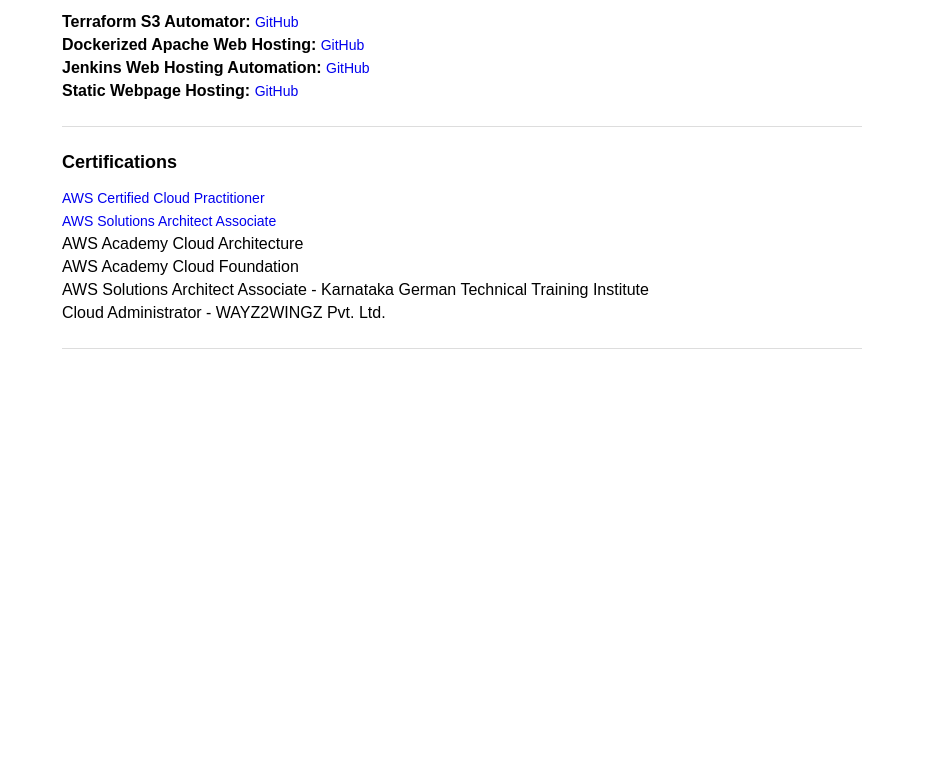
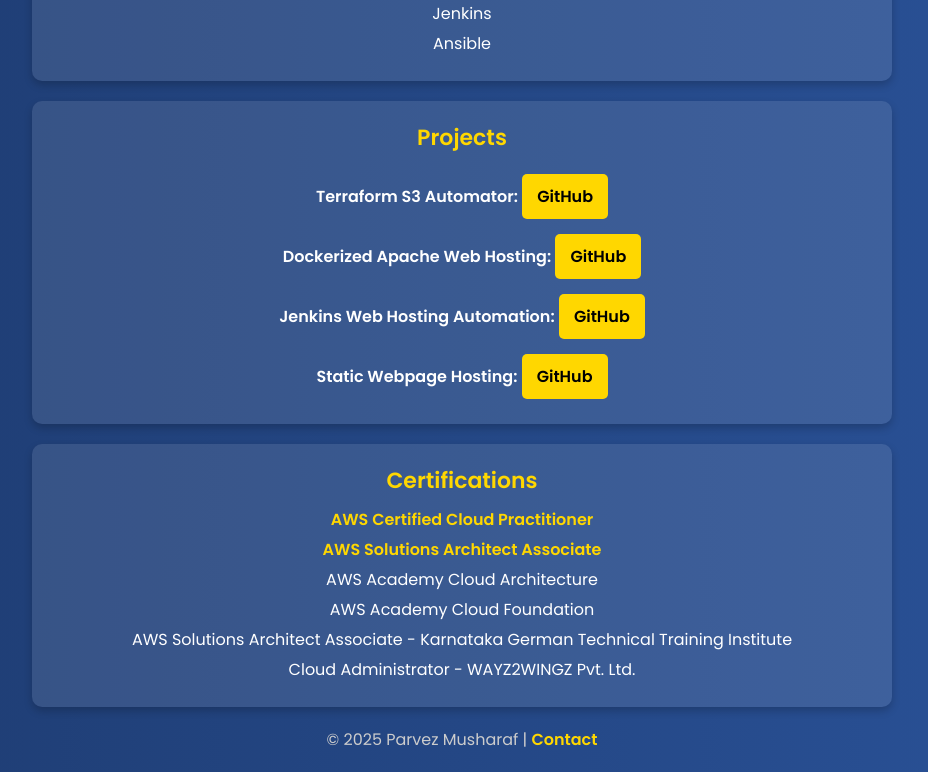
Before and after one commit to parvez-62/Jenkins-Web-Hosting-Automation, a plain HTML site: page index.html in a window 1280 px wide. Shown: the part 597-1369 px from the top of the page, without its empty margins (178-1106 px from the left). Before the commit the page ends 966 px from the top, so only its background shows below. Drawn offline with Linux system fonts and the light colour scheme.

Commit message:
Update index.html

```diff
--- a/index.html
+++ b/index.html
@@ -4,39 +4,79 @@
     <meta charset="UTF-8">
     <meta name="viewport" content="width=device-width, initial-scale=1.0">
     <title>Parvez Musharaf - Portfolio</title>
+    <link href="https://fonts.googleapis.com/css2?family=Poppins:wght@300;400;600&display=swap" rel="stylesheet">
     <style>
+        * {
+            margin: 0;
+            padding: 0;
+            box-sizing: border-box;
+            font-family: 'Poppins', sans-serif;
+        }
         body {
-            font-family: Arial, sans-serif;
-            margin: 20px;
-            padding: 0;
-            background-color: #fff;
-            color: #000;
+            background: linear-gradient(to right, #1e3c72, #2a5298);
+            color: #fff;
+            text-align: center;
+        }
+        .container {
+            max-width: 900px;
+            margin: auto;
+            padding: 20px;
+        }
+        header {
+            background: rgba(0, 0, 0, 0.2);
+            padding: 20px;
+            border-radius: 10px;
+            box-shadow: 0px 4px 8px rgba(0, 0, 0, 0.3);
         }
         h1 {
-            font-size: 24px;
+            font-size: 28px;
+            font-weight: 600;
+        }
+        p, a {
+            font-size: 16px;
+        }
+        a {
+            color: #ffd700;
+            text-decoration: none;
+            font-weight: bold;
+        }
+        .section {
+            background: rgba(255, 255, 255, 0.1);
+            margin: 20px 0;
+            padding: 20px;
+            border-radius: 10px;
+            box-shadow: 0px 4px 8px rgba(0, 0, 0, 0.2);
         }
         h2 {
-            font-size: 18px;
+            font-size: 22px;
+            color: #ffd700;
             margin-bottom: 10px;
         }
-        a {
-            text-decoration: none;
-            font-size: 14px;
-        }
-        .container {
-            max-width: 800px;
-            margin: auto;
-        }
-        .section {
-            padding: 10px 0;
-            border-bottom: 1px solid #ddd;
-        }
         ul {
-            list-style-type: none;
+            list-style: none;
             padding: 0;
         }
         ul li {
+            font-size: 16px;
             margin: 5px 0;
+        }
+        .btn {
+            background: #ffd700;
+            color: #000;
+            padding: 10px 15px;
+            border-radius: 5px;
+            font-weight: bold;
+            display: inline-block;
+            margin-top: 10px;
+            transition: 0.3s;
+        }
+        .btn:hover {
+            background: #ffcc00;
+        }
+        footer {
+            margin-top: 20px;
+            font-size: 14px;
+            color: #ccc;
         }
     </style>
 </head>
@@ -46,7 +86,10 @@
     <header>
         <h1>Parvez Musharaf</h1>
         <p>Bangalore, Karnataka | <a href="mailto:prvzmusharaf@gmail.com">prvzmusharaf@gmail.com</a></p>
-        <p><a href="https://github.com/parvez-62" target="_blank">GitHub</a> | <a href="https://www.linkedin.com/in/parvez-musharaf/" target="_blank">LinkedIn</a></p>
+        <p>
+            <a href="https://github.com/parvez-62" target="_blank">GitHub</a> |
+            <a href="https://www.linkedin.com/in/parvez-musharaf/" target="_blank">LinkedIn</a>
+        </p>
     </header>
 
     <div class="section">
@@ -72,10 +115,10 @@
     <div class="section">
         <h2>Projects</h2>
         <ul>
-            <li><strong>Terraform S3 Automator:</strong> <a href="https://github.com/parvez-62/terraform.git" target="_blank">GitHub</a></li>
-            <li><strong>Dockerized Apache Web Hosting:</strong> <a href="https://github.com/parvez-62/Dockerized-Apache-Web-Hosting" target="_blank">GitHub</a></li>
-            <li><strong>Jenkins Web Hosting Automation:</strong> <a href="https://github.com/parvez-62/Jenkins-Web-Hosting-Automation" target="_blank">GitHub</a></li>
-            <li><strong>Static Webpage Hosting:</strong> <a href="https://github.com/parvez-62/Static-Webpage-Hosting" target="_blank">GitHub</a></li>
+            <li><strong>Terraform S3 Automator:</strong> <a href="https://github.com/parvez-62/terraform.git" target="_blank" class="btn">GitHub</a></li>
+            <li><strong>Dockerized Apache Web Hosting:</strong> <a href="https://github.com/parvez-62/Dockerized-Apache-Web-Hosting" target="_blank" class="btn">GitHub</a></li>
+            <li><strong>Jenkins Web Hosting Automation:</strong> <a href="https://github.com/parvez-62/Jenkins-Web-Hosting-Automation" target="_blank" class="btn">GitHub</a></li>
+            <li><strong>Static Webpage Hosting:</strong> <a href="https://github.com/parvez-62/Static-Webpage-Hosting" target="_blank" class="btn">GitHub</a></li>
         </ul>
     </div>
 
@@ -90,6 +133,10 @@
             <li>Cloud Administrator - WAYZ2WINGZ Pvt. Ltd.</li>
         </ul>
     </div>
+
+    <footer>
+        <p>&copy; 2025 Parvez Musharaf | <a href="mailto:prvzmusharaf@gmail.com">Contact</a></p>
+    </footer>
 </div>
 
 </body>
```
